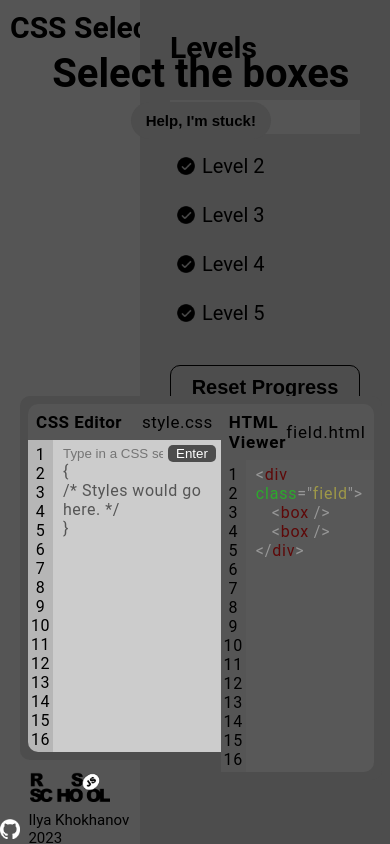
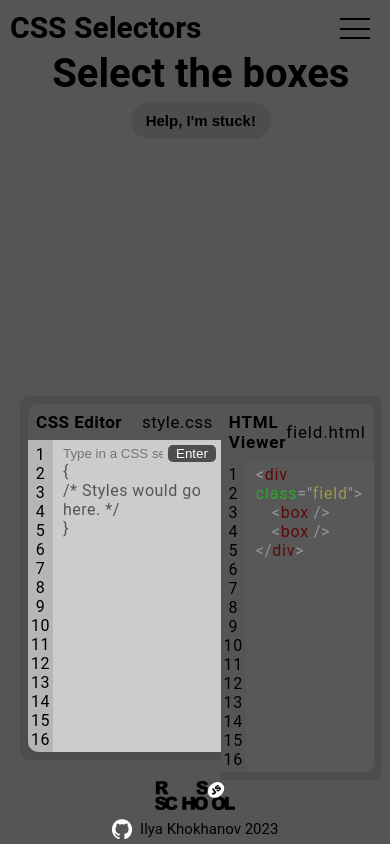
Before and after one commit to IlyaKhokhanov/rs-school, a website built with webpack: page rss-css-selectors/src/index.html in a window 390 px wide. Built offline with nearby package versions, Linux system fonts and the light colour scheme; files whose address does not match are found by name.

Commit message:
feat: add adaptive to levelViewer

```diff
--- a/rss-css-selectors/src/components/elementsViewer/elementsViewer.scss
+++ b/rss-css-selectors/src/components/elementsViewer/elementsViewer.scss
@@ -8,6 +8,7 @@
     align-items: center;
     gap: 5px;
     transform-style: flat;
+    overflow-x: auto;
   }
 
   &-header {
--- a/rss-css-selectors/src/components/footer/footer.scss
+++ b/rss-css-selectors/src/components/footer/footer.scss
@@ -9,6 +9,10 @@
   gap: 7px;
   align-items: center;
   justify-content: center;
+
+  @media (max-width: 767px) {
+    right: 0;
+  }
 }
 
 .rss {
--- a/rss-css-selectors/src/components/levelViewer/levelViewer.scss
+++ b/rss-css-selectors/src/components/levelViewer/levelViewer.scss
@@ -7,10 +7,53 @@
   bottom: 0;
   display: flex;
   flex-direction: column;
-  gap: 35px;
-  padding: 30px;
+  gap: 30px;
+  padding: 10px 30px;
   width: 250px;
   background: $dark-gray-color;
+
+  @media (max-width: 767px) {
+    z-index: 25;
+    transform: translateX(250px);
+    transition: transform 0.3s ease-in;
+
+    &--active {
+      transform: translateX(0);
+    }
+  }
+
+  &__btn {
+    position: fixed;
+    top: 18px;
+    left: -50px;
+    width: 30px;
+    height: 21px;
+    z-index: 20;
+    flex-direction: column;
+    justify-content: space-between;
+    padding: 0;
+    border: none;
+    background-color: transparent;
+    cursor: pointer;
+    display: none;
+    transition: transform 0.3s ease-in;
+
+    @media (max-width: 767px) {
+      display: flex;
+    }
+
+    &--active {
+      transform: rotate(90deg);
+      left: auto;
+      right: 20px;
+    }
+
+    span {
+      height: 2px;
+      background-color: $black-color;
+      width: 100%;
+    }
+  }
 
   &-header {
     font-size: 3em;
@@ -67,4 +110,20 @@
       background: $light-gray-color;
     }
   }
+
+  &-overlay {
+    position: fixed;
+    top: 0;
+    left: 0;
+    right: 0;
+    bottom: 0;
+    background-color: rgba(37, 37, 37, 0.9);
+    transform: translateX(110%);
+    z-index: 15;
+    transition: transform 0.3s ease-in;
+
+    &--active {
+      transform: translateX(0);
+    }
+  }
 }
--- a/rss-css-selectors/src/components/levelViewer/levelViewer.ts
+++ b/rss-css-selectors/src/components/levelViewer/levelViewer.ts
@@ -13,7 +13,15 @@ export default class LevelViewer {
 
   private sidebar: HTMLElement = addElement('aside', 'sidebar');
 
-  constructor(private container: HTMLElement, private callback:(levelData: ILevelData)=> void) {
+  private sidebarBtn: HTMLElement = addElement('button', 'sidebar__btn');
+
+  private sidebarOverlay: HTMLElement = addElement('div', 'sidebar-overlay');
+
+  constructor(
+    private container: HTMLElement,
+    private callback: (levelData: ILevelData) => void,
+  ) {
+    this.resetAndInitEventListeners();
     this.initLevels();
   }
 
@@ -55,15 +63,25 @@ export default class LevelViewer {
       sidebarList.append(elem);
     });
 
-    const sidebarButton: HTMLElement = addElement(
+    const sidebarResetBtn: HTMLElement = addElement(
       'button',
       'sidebar-reset--btn',
     );
-    sidebarButton.textContent = 'Reset Progress';
-    sidebarButton.addEventListener('click', () => this.resetProgress());
+    sidebarResetBtn.textContent = 'Reset Progress';
+    sidebarResetBtn.addEventListener('click', () => {
+      this.resetProgress();
+      if (document.documentElement.clientWidth < 768) {
+        this.toggleMenu();
+      }
+    });
 
-    this.sidebar.append(sidebarHeader, sidebarList, sidebarButton);
-    document.body.append(this.sidebar);
+    this.sidebar.append(
+      this.sidebarBtn,
+      sidebarHeader,
+      sidebarList,
+      sidebarResetBtn,
+    );
+    document.body.append(this.sidebarOverlay, this.sidebar);
     this.callback(this.levelsData[this.currentLevel || 0]);
   }
 
@@ -83,7 +101,8 @@ export default class LevelViewer {
     if (this.currentLevel !== null) {
       this.levelsData[this.currentLevel].complete = true;
       if (this.currentLevel !== this.levelsData.length - 1) this.currentLevel += 1;
-      if (this.levelsData.length === this.levelsData.filter((level) => level.complete).length) {
+      if (this.levelsData.length === this.levelsData.filter((level) => level.complete).length
+      ) {
         this.initLevels();
         const modal = new Modal(this.container, this.resetProgress.bind(this));
       } else if (this.currentLevel === this.levelsData.length - 1) {
@@ -104,4 +123,30 @@ export default class LevelViewer {
       this.levelsData[this.currentLevel].help = true;
     }
   }
+
+  resetAndInitEventListeners() {
+    const sidebarBtnSpan1 = addElement('span');
+    const sidebarBtnSpan2 = addElement('span');
+    const sidebarBtnSpan3 = addElement('span');
+    this.sidebarBtn.append(sidebarBtnSpan1, sidebarBtnSpan2, sidebarBtnSpan3);
+    this.sidebar.addEventListener('click', (e) => {
+      const { target } = e;
+      if (
+        target
+        && (<HTMLElement>target).closest('.sidebar-level')
+        && this.sidebar.closest('.sidebar--active')
+      ) {
+        this.toggleMenu();
+      }
+    });
+    this.sidebarOverlay.addEventListener('click', () => this.toggleMenu());
+    this.sidebarBtn.addEventListener('click', () => this.toggleMenu());
+  }
+
+  private toggleMenu() {
+    this.sidebarBtn.classList.toggle('sidebar__btn--active');
+    this.sidebar.classList.toggle('sidebar--active');
+    this.sidebarOverlay.classList.toggle('sidebar-overlay--active');
+    document.body.style.overflow = document.body.style.overflow ? '' : 'hidden';
+  }
 }
--- a/rss-css-selectors/src/global.scss
+++ b/rss-css-selectors/src/global.scss
@@ -28,6 +28,10 @@ ul {
   display: grid;
   grid-template-columns: repeat(2, 1fr);
   grid-template-rows: 41vh 1fr;
+
+  @media (max-width: 767px) {
+    right: 0;
+  }
 }
 
 .error {
```
